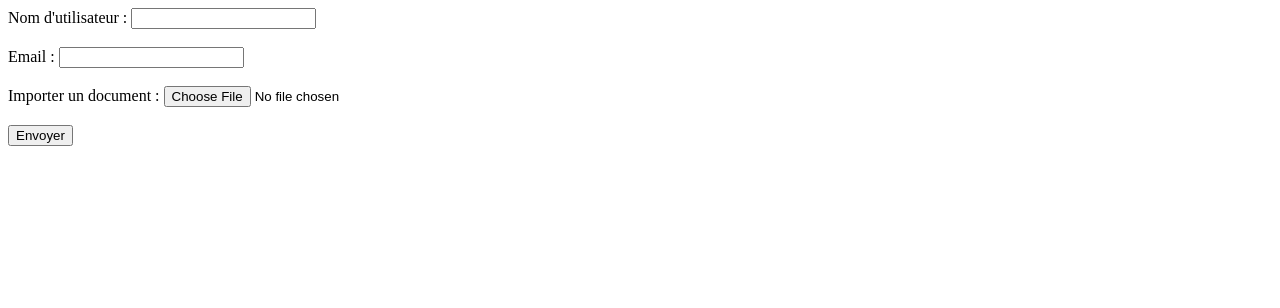
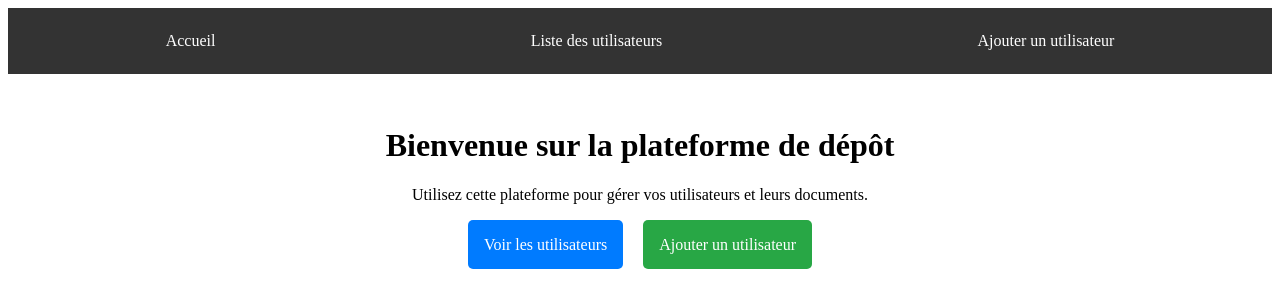
Before and after one commit to adamdif/nosql_web_project, a Flask app: page / in a window 1280 px wide. Shown: the top 308 px of the page. Run offline with Flask 3, Linux system fonts and the light colour scheme; parts of the project's set-up code (start-up, migrations or seed data) failed here and were passed over.

Commit message:
Bon début de front sans framework, toutes les fonctions affichées sont fonctionnelles

```diff
--- a/app/routes.py
+++ b/app/routes.py
@@ -9,13 +9,18 @@ main = Blueprint('main', __name__)
 UPLOAD_FOLDER = os.path.abspath('/app/uploads')
 os.makedirs(UPLOAD_FOLDER, exist_ok=True)
 
+@main.route('/', methods=['GET'])
+def home():
+    return render_template('index.html', title="Accueil")
 
-@main.route('/', methods=['GET'])
-def form():
-    return render_template('form.html')
+# @main.route('/', methods=['GET'])
+# def form():
+#     return render_template('form.html')
 
 @main.route('/submit', methods=['GET', 'POST'])
 def submit_user():
+    success_message = None  # Message de succès initialement vide
+
     if request.method == 'POST':
         username = request.form.get('username')
         email = request.form.get('email')
@@ -36,7 +41,7 @@ def submit_user():
         # Sauvegarder le fichier dans `uploads` si présent
         if file:
             filename = secure_filename(file.filename)
-            file_path = os.path.join(UPLOAD_FOLDER, filename)
+            file_path = os.path.join('./uploads', filename)
             file.save(file_path)
 
             # Enregistrer les métadonnées dans MongoDB
@@ -52,9 +57,10 @@ def submit_user():
             except Exception as e:
                 return f"Erreur MongoDB : {e}"
 
-        return "Utilisateur et fichier ajoutés avec succès."
+        # Définir un message de succès
+        success_message = f"L'utilisateur '{username}' et le fichier '{filename}' ont bien été ajoutés."
 
-    return render_template('submit.html')
+    return render_template('submit.html', success_message=success_message)
 
 # @main.route('/users', methods=['GET'])
 # def list_users():
--- a/app/templates/base.html
+++ b/app/templates/base.html
@@ -0,0 +1,46 @@
+<!DOCTYPE html>
+<html lang="en">
+<head>
+    <meta charset="UTF-8">
+    <meta name="viewport" content="width=device-width, initial-scale=1.0">
+    <title>{{ title }}</title>
+    <style>
+        .navbar {
+            background-color: #333;
+            overflow: hidden;
+            display: flex;
+            justify-content: space-around;
+            padding: 1em 0;
+        }
+
+        .navbar a {
+            color: white;
+            text-decoration: none;
+            padding: 0.5em 1em;
+        }
+
+        .navbar a:hover {
+            background-color: #575757;
+            border-radius: 5px;
+        }
+
+        .container {
+            padding: 2em;
+            text-align: center;
+        }
+    </style>
+</head>
+<body>
+    <div class="navbar">
+        <a href="/">Accueil</a>
+        <a href="/users">Liste des utilisateurs</a>
+        <a href="/submit">Ajouter un utilisateur</a>
+    </div>
+
+    <div class="container">
+        {% block content %}
+        <!-- Contenu spécifique à chaque page -->
+        {% endblock %}
+    </div>
+</body>
+</html>
--- a/app/templates/form.html
+++ /dev/null
@@ -1,12 +0,0 @@
-<form action="/submit" method="post" enctype="multipart/form-data">
-    <label for="username">Nom d'utilisateur :</label>
-    <input type="text" id="username" name="username" required>
-    <br><br>
-    <label for="email">Email :</label>
-    <input type="email" id="email" name="email" required>
-    <br><br>
-    <label for="file">Importer un document :</label>
-    <input type="file" id="file" name="file">
-    <br><br>
-    <button type="submit">Envoyer</button>
-</form>
--- /dev/null
+++ b/app/templates/index.html
@@ -0,0 +1,10 @@
+{% extends "base.html" %}
+
+{% block content %}
+<h1>Bienvenue sur la plateforme de dépôt</h1>
+<p>Utilisez cette plateforme pour gérer vos utilisateurs et leurs documents.</p>
+<div style="margin-top: 2em;">
+    <a href="/users" style="padding: 1em; background-color: #007BFF; color: white; border-radius: 5px; text-decoration: none;">Voir les utilisateurs</a>
+    <a href="/submit" style="padding: 1em; background-color: #28A745; color: white; border-radius: 5px; text-decoration: none; margin-left: 1em;">Ajouter un utilisateur</a>
+</div>
+{% endblock %}
--- a/app/templates/users.html
+++ b/app/templates/users.html
@@ -1,3 +1,6 @@
+{% extends "base.html" %}
+
+{% block content %}
 <!DOCTYPE html>
 <html lang="en">
 <head>
@@ -51,3 +54,4 @@
     </table>
 </body>
 </html>
+{% endblock %}
```
Also changed, not shown: app/templates/submit.html (added, +23 -0 lines), README.md, uploads/Capture_decran_2024-08-10_233643.png (added), uploads/Capture_decran_2024-11-03_210338.png (added).
